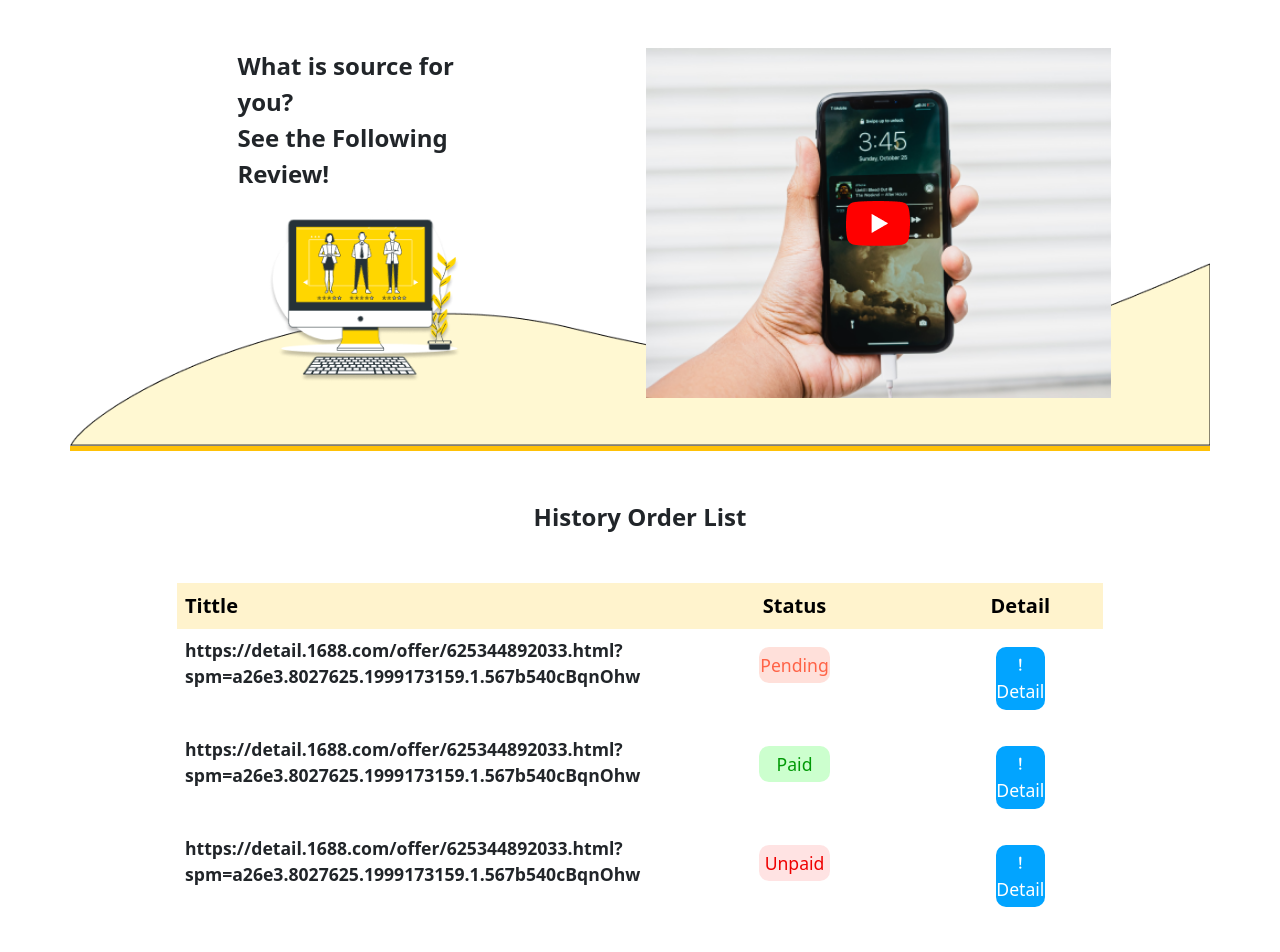
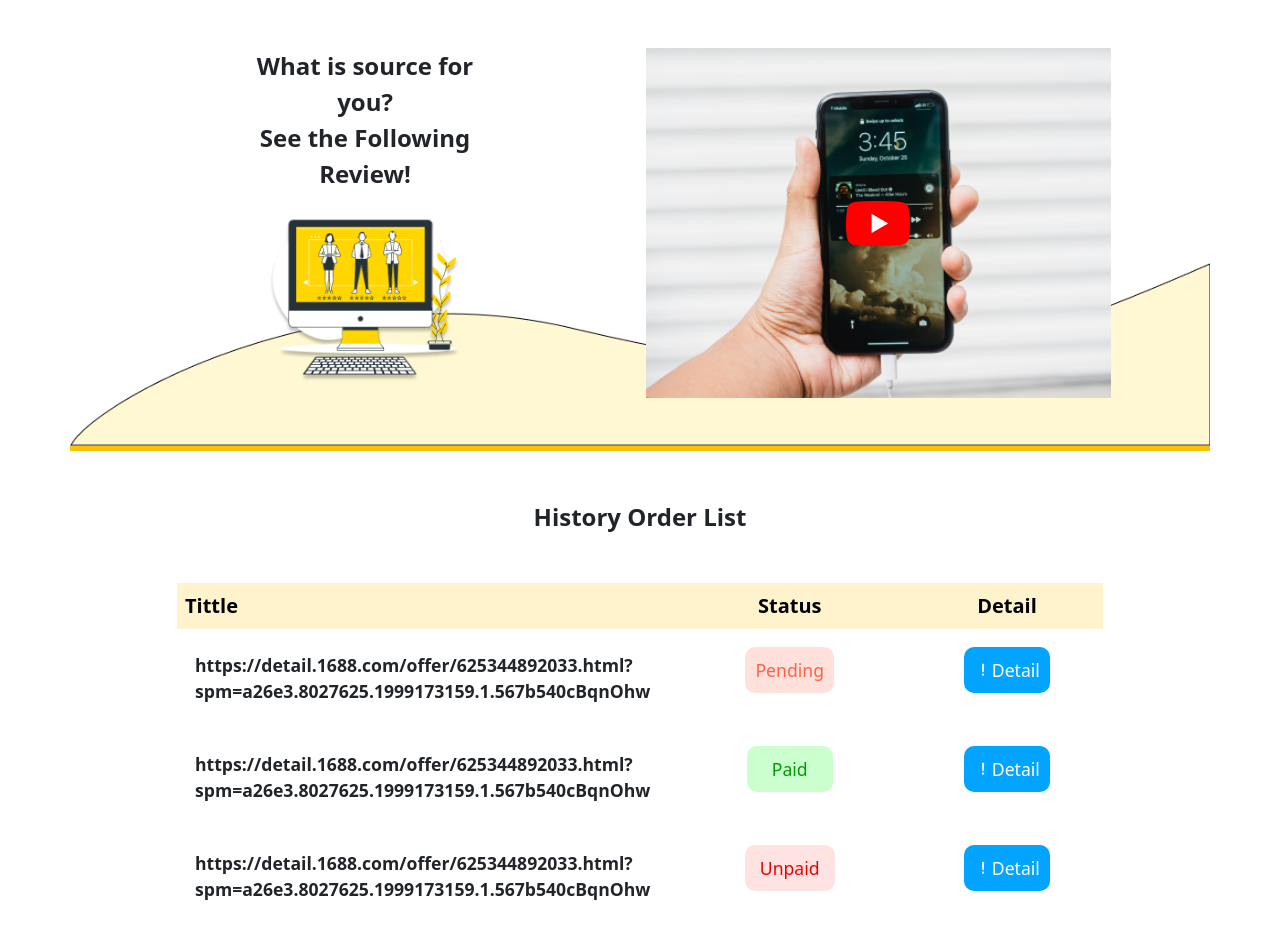
Before and after one commit to rifqyyusuf12/importir.com, a plain HTML site: page halaman2.html in a window 1280 px wide. Shown: the top 952 px of the page. Drawn offline with nearby package versions, Linux system fonts and the light colour scheme.

Commit message:
merapihkan style

```diff
--- a/css/style2.css
+++ b/css/style2.css
@@ -5,8 +5,9 @@
 
 .detail {
   background-color: #02a4ff;
-  margin: 10px 50px;
-  padding: 5px 0px;
+  margin: 10px 10px;
+  padding: 10px 10px;
+  display: inline-flex;
   text-align: center;
   color: #ffffff;
   border-radius: 10px;
@@ -16,8 +17,9 @@
 
 .pending {
   background-color: rgba(255, 99, 71, 0.2);
-  margin: 10px 100px;
-  padding: 5px 0px;
+  margin: 10px 10px;
+  padding: 10px 10px;
+  display: inline-flex;
   text-align: center;
   color: #ff6347;
   border-radius: 10px;
@@ -27,8 +29,9 @@
 
 .paid {
   background-color: #ccffce;
-  margin: 10px 100px;
-  padding: 5px 0px;
+  margin: 10px 10px;
+  padding: 10px 25px;
+  display: inline-flex;
   text-align: center;
   color: #009a06;
   border-radius: 10px;
@@ -38,8 +41,9 @@
 
 .unpaid {
   background-color: #ff9f9f4a;
-  margin: 10px 100px;
-  padding: 5px 0px;
+  margin: 10px 10px;
+  padding: 10px 15px;
+  display: inline-flex;
   text-align: center;
   color: #ef0000;
   border-radius: 10px;
--- a/halaman2.html
+++ b/halaman2.html
@@ -15,7 +15,7 @@
       <div class="container border-bottom border-warning border-5 d-flex img-fluid col-sm-12" style="background: url(image/backround1.png) bottom no-repeat; background-size: 100%; height: auto;">
         <div class="row d-flex justify-content-center ms-1" style="width: 100%">
           <div class="col-md-3 offset-3 col-sm-10 d-flex flex-column align-items-center m-5">
-            <p class="tulisan1 fw-bolder fs-4 ">
+            <p class="tulisan1 fw-bolder fs-4 text-center ">
               What is source for you? <br />
               See the Following Review!
             </p>
@@ -35,28 +35,28 @@
                 <div class="col-12 fw-bolder fs-4 my-5">History Order List</div>
             </div>
             <div class="row">
-                <div class="col-lg-10 offset-lg-1 table-responsive">
+                <div class="col-10 offset-1 table-responsive">
                     <table class="table table-borderless table-hover">
                         <thead class="table-warning">
                           <tr>
-                            <th class="col-lg-5 col-md-4 col-sm-3 fw-bold fs-5">Tittle</th>
-                            <th class="col-lg-3 col-md-4 col-sm-3 text-center fw-bold fs-5">Status</th>
-                            <th class="col-lg-2 col-md-4 col-sm-3 text-center fw-bold fs-5">Detail</th>
+                            <th class="col-4 fw-bold fs-5">Tittle</th>
+                            <th class="col-3 text-center fw-bold fs-5">Status</th>
+                            <th class="col-3 text-center fw-bold fs-5">Detail</th>
                           </tr>
                         </thead>
                         <tbody>
                           <tr>
-                            <th class="tittle">https://detail.1688.com/offer/625344892033.html?spm=a26e3.8027625.1999173159.1.567b540cBqnOhw</th>
-                            <td class="text-center"><p class="pending">Pending</p></td>
+                            <th class="col-5"><p class="tittle">https://detail.1688.com/offer/625344892033.html?spm=a26e3.8027625.1999173159.1.567b540cBqnOhw</p></th>
+                            <td class="col-4 text-center"><p class="pending">Pending</p></td>
+                            <td class="col-3 text-center"><p class="detail"><i class="bi bi-exclamation-lg"></i>Detail</p></td>
+                          </tr>
+                          <tr>
+                            <th class="col-5"><p class="tittle">https://detail.1688.com/offer/625344892033.html?spm=a26e3.8027625.1999173159.1.567b540cBqnOhw</p></th>
+                            <td class="col-4 text-center"><p class="paid">Paid</p></td>
                             <td class="text-center"><p class="detail"><i class="bi bi-exclamation-lg"></i>Detail</p></td>
                           </tr>
                           <tr>
-                            <th class="tittle">https://detail.1688.com/offer/625344892033.html?spm=a26e3.8027625.1999173159.1.567b540cBqnOhw</th>
-                            <td class="text-center"><p class="paid">Paid</p></td>
-                            <td class="text-center"><p class="detail"><i class="bi bi-exclamation-lg"></i>Detail</p></td>
-                          </tr>
-                          <tr>
-                            <th scope="row" class="tittle">https://detail.1688.com/offer/625344892033.html?spm=a26e3.8027625.1999173159.1.567b540cBqnOhw</th>
+                            <th class="col-3"><p class="tittle">https://detail.1688.com/offer/625344892033.html?spm=a26e3.8027625.1999173159.1.567b540cBqnOhw</p></th>
                             <td class="text-center"><p class="unpaid">Unpaid</p></td>
                             <td class="text-center"><p class="detail"><i class="bi bi-exclamation-lg"></i>Detail</p></td>
                           </tr>
@@ -65,7 +65,7 @@
                 </div>
             </div>
             <div class="row text-center d-flex justify-content-center my-5">
-                <div class="col-3 btn btn-warning fw-bold fs-5 my-5"><a href="halaman1.html" class="text-decoration-none text-dark">Back</a></div>
+                <div class="col-3 btn btn-warning fw-bold fs-5 my-5"><a href="halaman" class="text-decoration-none text-dark">Back</a></div>
             </div>
         </div>
     </div>
```
Also changed, not shown: halaman1.html (+1 -1 lines).
